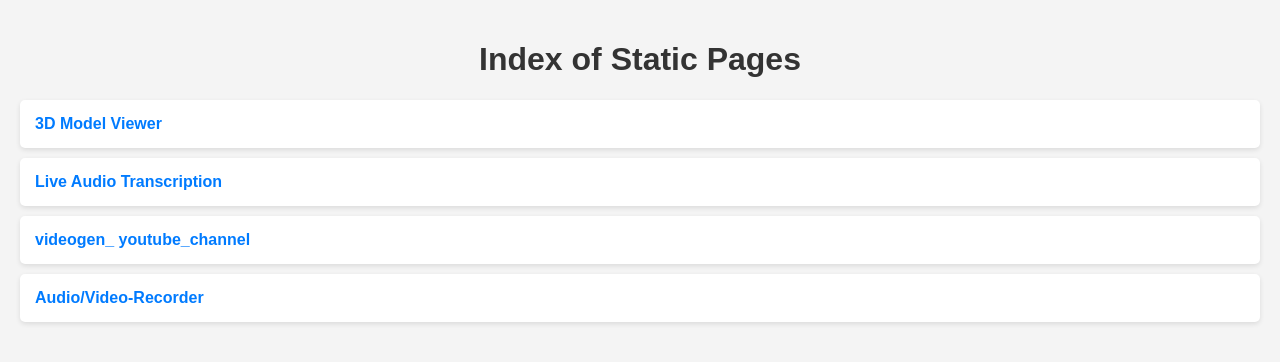
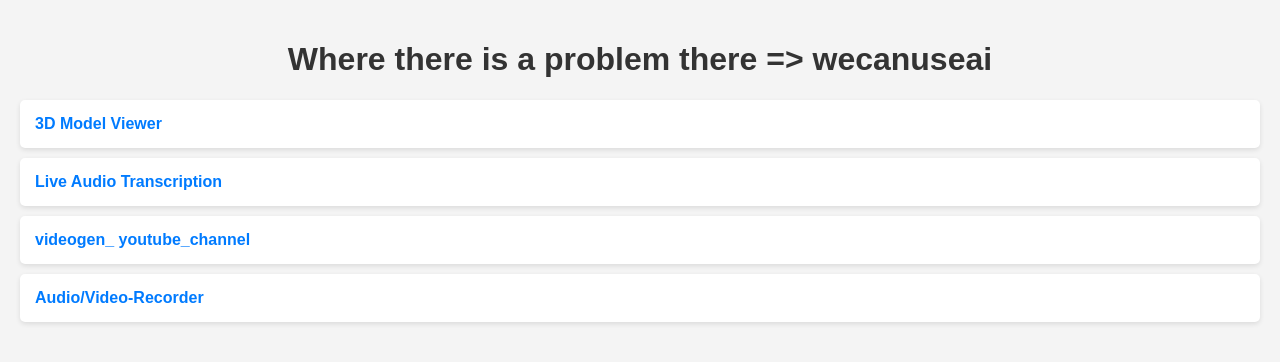
Before and after one commit to melbinjp/Utily, a plain HTML site: page index.html in a window 1280 px wide. Drawn offline with Linux system fonts and the light colour scheme.

Commit message:
Update index.html
Achange in the thought

```diff
--- a/index.html
+++ b/index.html
@@ -43,7 +43,7 @@
     </style>
 </head>
 <body>
-    <h1>Index of Static Pages</h1>
+    <h1>Where there is a problem there => wecanuseai</h1>
     <ul>
         <li><a href="https://melbinjp.github.io/3d_modelview/", target="_blank">3D Model Viewer</a></li>
         <li><a href="https://melbinjp.github.io/Transcribe-Realtime-/", target="_blank">Live Audio Transcription</a></li>
```
